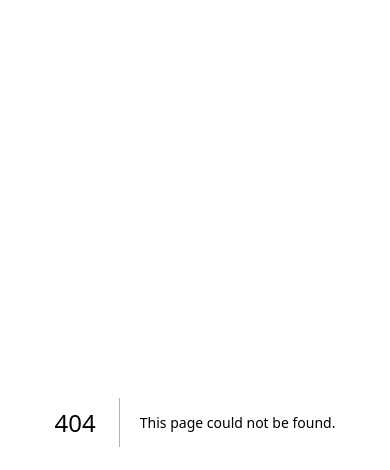
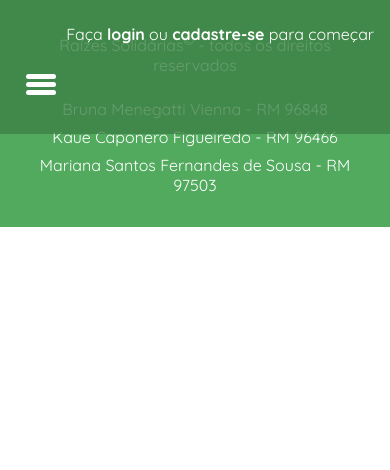
Before and after one commit to mariana-santos/RaizesSolidarias, a Next.js app in the folder RWD/gs2-next/: page /login in a window 390 px wide. Before the commit this address had no page. Shown: the top 470 px of the page. Built offline with nearby package versions, Linux system fonts and the light colour scheme.

Commit message:
login e cadastro no menu

```diff
--- a/RWD/gs2-next/app/Components/Menu/index.css
+++ b/RWD/gs2-next/app/Components/Menu/index.css
@@ -1,6 +1,6 @@
 nav ul{
     display: flex;
-    gap: 3em;
+    gap: 2em;
 }
 
 nav li{
@@ -21,13 +21,19 @@ nav ul:hover a:hover{
 header{
     position: fixed;
     z-index: 10;
-    padding: 3.5em;
+    padding: 3.5em 1.5em;
     width: 100%;
     color: #fff;
     display: flex;
-    flex-direction: column;
+    /* flex-direction: column; */
     align-items: center;
     transition: .25s ease;
+    justify-content: space-between;
+    background: #3d8046c9;
+}
+
+#home header{
+    background: transparent;
 }
 
 header h1{
@@ -35,6 +41,7 @@ header h1{
     margin-bottom: 1em;
     font-size: 3em;
     transition: .25s;
+    text-align: center;
 }
 
 header h1:hover{
@@ -42,7 +49,7 @@ header h1:hover{
 }
 
 header.scroll{
-    background: #3d8046c9;
+    background: #3d8046c9 !important;
     /* color: #282828; */
     padding: 2em;
 }
@@ -52,7 +59,7 @@ header.scroll h1{
 }
 
 header.expanded{
-    background: #3d8046c9;
+    background: #3d8046c9 !important;
 }
 
 header.scroll nav ul:hover a:hover, header.expanded nav ul:hover a:hover{
@@ -61,6 +68,26 @@ header.scroll nav ul:hover a:hover, header.expanded nav ul:hover a:hover{
 
 #inicio{
     display: none;
+}
+
+header .space, header .login-area {
+    width: 20%;
+}
+
+.login-area{
+    text-align: end;
+}
+
+.login-area h2{
+    margin-bottom: .5em;
+}
+
+.login-area a{
+    font-weight: bold;
+}
+
+.login-area a:hover{
+    box-shadow: 0 1px 0 0 #fff;
 }
 
 @media screen and (max-width: 768px) {
@@ -78,6 +105,25 @@ header.scroll nav ul:hover a:hover, header.expanded nav ul:hover a:hover{
     }
 
     header, header.scroll, header.expanded{
-        padding: 1em;
+        padding: 1.5em 1em;
+        flex-direction: column-reverse;
+    }
+
+    .space{
+        display: none;
+    }
+
+    .login-area{
+        width: 100% !important;
+        text-align: end;
+    }
+
+    .login-area h2{
+        display: none;
+    }
+
+    .menu-wrapper{
+        width: 100%;
+        margin-top: 1em;
     }
 }
--- a/RWD/gs2-next/app/Components/Menu/index.js
+++ b/RWD/gs2-next/app/Components/Menu/index.js
@@ -20,10 +20,10 @@ export default function Menu() {
 
                 if (prevScrollpos < currentScrollPos) {
                     document.querySelector("header").classList.add('scroll');
-                } else if (currentScrollPos > window.innerHeight){
+                } else if (currentScrollPos > window.innerHeight / 2) {
                     document.querySelector("header").classList.remove('scroll');
                     document.querySelector("header").classList.add('expanded');
-                }else{
+                } else {
                     document.querySelector("header").classList.remove('expanded');
                 }
 
@@ -34,6 +34,8 @@ export default function Menu() {
 
     return (
         <header>
+            <div className='space'></div>
+            <div className='menu-wrapper'>
                 <Link href='/' className={font.className}> <h1>Raízes Solidárias</h1> </Link>
                 <nav>
                     <Button />
@@ -42,7 +44,7 @@ export default function Menu() {
                             <Link href="/" id='inicio'>Início</Link>
                         </li>
                         <li>
-                        <a href="#noticias">Notícias</a>
+                            <a href="/#noticias">Notícias</a>
                         </li>
                         <li>
                             <Link href="/combate-a-fome">Combate à fome</Link>
@@ -55,6 +57,12 @@ export default function Menu() {
                         </li>
                     </ul>
                 </nav>
+            </div>
+
+            <div className='login-area'>
+                    <h2>Bem vindo!</h2>
+                    <p>Faça <Link href="/login">login</Link> ou <Link href="/cadastro">cadastre-se</Link> para começar</p>
+                </div>
         </header>
     )
 }
--- a/RWD/gs2-next/app/Components/Noticias/index.js
+++ b/RWD/gs2-next/app/Components/Noticias/index.js
@@ -1,4 +1,4 @@
-import styles from '../../../pages/page.module.css'
+import styles from '../../styles/page.module.css'
 
 import noticias from '../../assets/data/noticias.json'
 
--- a/RWD/gs2-next/pages/page.module.css
+++ b/RWD/gs2-next/app/styles/page.module.css
@@ -1,5 +1,5 @@
 .main{
-    background-image: url('../app/assets/img-horta.jpg');
+    background-image: url('../../app/assets/img-horta.jpg');
     min-height: 700px;
     height: 100vh;
     background-position: center center;
--- a/RWD/gs2-next/pages/index.js
+++ b/RWD/gs2-next/pages/index.js
@@ -1,5 +1,5 @@
 import Image from 'next/image'
-import styles from './page.module.css'
+import styles from '../app/styles/page.module.css'
 import Menu from '../app/Components/Menu'
 
 import Link from 'next/link'
@@ -19,7 +19,7 @@ const fontBody = Quicksand({ subsets: ['latin'] })
 
 export default function Home() {
   return (
-    <div className={fontBody.className}>
+    <div className={fontBody.className} id='home'>
       <main className={styles.main}>
         <div className={styles.blur}></div>
         <Menu />
--- /dev/null
+++ b/RWD/gs2-next/pages/login.js
@@ -0,0 +1,39 @@
+import Image from 'next/image'
+
+import Menu from '../app/Components/Menu'
+
+import Link from 'next/link'
+
+import Footer from '../app/Components/Footer'
+
+import { Raleway } from 'next/font/google'
+
+const font = Raleway({ subsets: ['latin'] })
+
+import '../app/globals.css'
+
+import { Quicksand } from 'next/font/google'
+
+const fontBody = Quicksand({ subsets: ['latin'] })
+
+export default function Login() {
+  return (
+    <div className={fontBody.className}>
+      <main className='form-wrapper'>
+
+        <Menu />
+
+        <div className=''>
+
+        </div>
+      </main>
+
+      <div className=''>
+
+
+      </div>
+
+      <Footer />
+    </div>
+  )
+}
```
Also changed, not shown: RWD/gs2-next/app/styles/form.css (added). Lines whose indentation alone changed are shown as unchanged.
